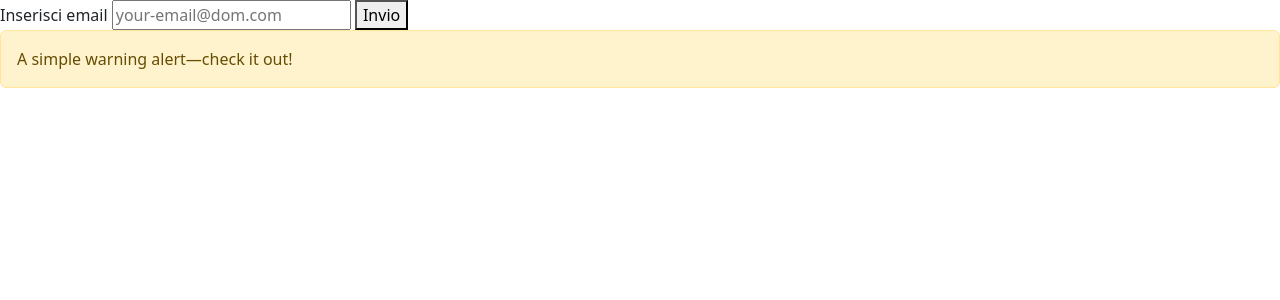
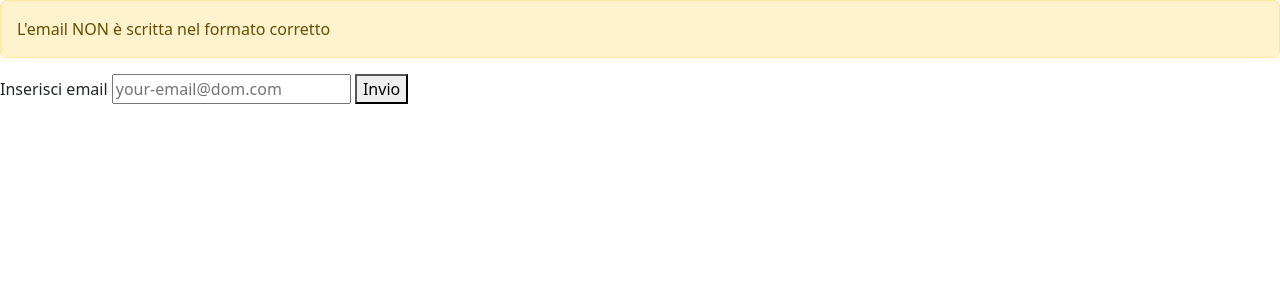
Before and after one commit to JohnQuimson/php-iscrizione-newsletter, a PHP site: page /?email=1 in a window 1280 px wide. Shown: the top 300 px of the page. Run offline with PHP 8.4, Linux system fonts and the light colour scheme.

Commit message:
BONUS: milestone 3

```diff
--- a/index.php
+++ b/index.php
@@ -28,19 +28,12 @@ if ($email) {
 
 <body>
 
-  <!-- FORM -->
-  <main>
-    <form action="index.php" method="GET">
-      <label for="email">Inserisci email</label>
-      <input type="text" name="email" id="email" placeholder="your-email@dom.com">
-      <button type="submit">Invio</button>
-
   <!-- Success alert -->
   <?php
   if ($get_access === true) :
   ?>
     <div class="alert alert-success" role="alert">
-          A simple success alert—check it out!
+      L'email è scritta nel formato corretto
     </div>
   <?php
   endif;
@@ -51,11 +44,20 @@ if ($email) {
   if ($get_access === false) :
   ?>
     <div class="alert alert-warning" role="alert">
-          A simple warning alert—check it out!
+      L'email NON è scritta nel formato corretto
     </div>
   <?php
   endif;
   ?>
+
+  <!-- FORM -->
+  <main>
+    <form action="index.php" method="GET">
+      <label for="email">Inserisci email</label>
+      <input type="text" name="email" id="email" placeholder="your-email@dom.com">
+      <button type="submit">Invio</button>
+
+
 
 
 
```
Lines whose indentation alone changed are shown as unchanged.
